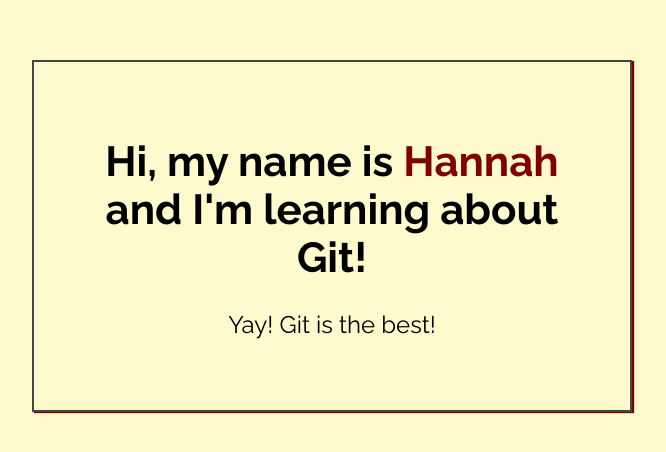
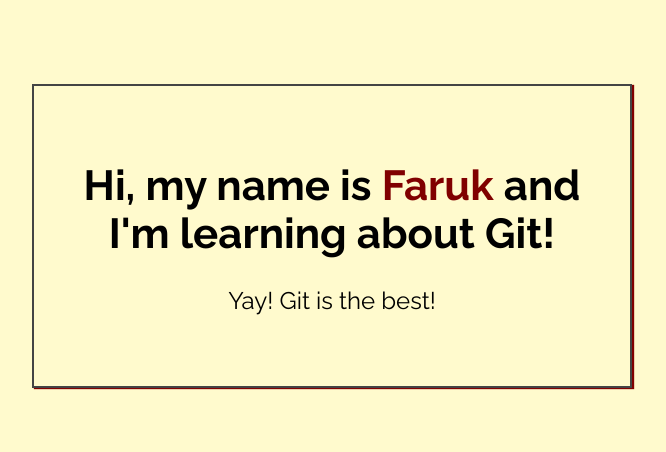
Before and after one commit to faruk-abolurin/my-first-repo, a plain HTML site: page index.html in a window 1280 px wide. Shown: the part 164-616 px from the top of the page, without its empty margins (308-974 px from the left). Drawn offline with Linux system fonts and the light colour scheme.

Commit message:
Added name to index.html

```diff
--- a/index.html
+++ b/index.html
@@ -14,7 +14,7 @@
 <body>
 
     <div class="greeting">
-        <h1>Hi, my name is <span class="highlight">Hannah</span> and I'm learning about Git! </h1>
+        <h1>Hi, my name is <span class="highlight">Faruk</span> and I'm learning about Git! </h1>
 
         <p>Yay! Git is the best!</p>
     </div>
```
